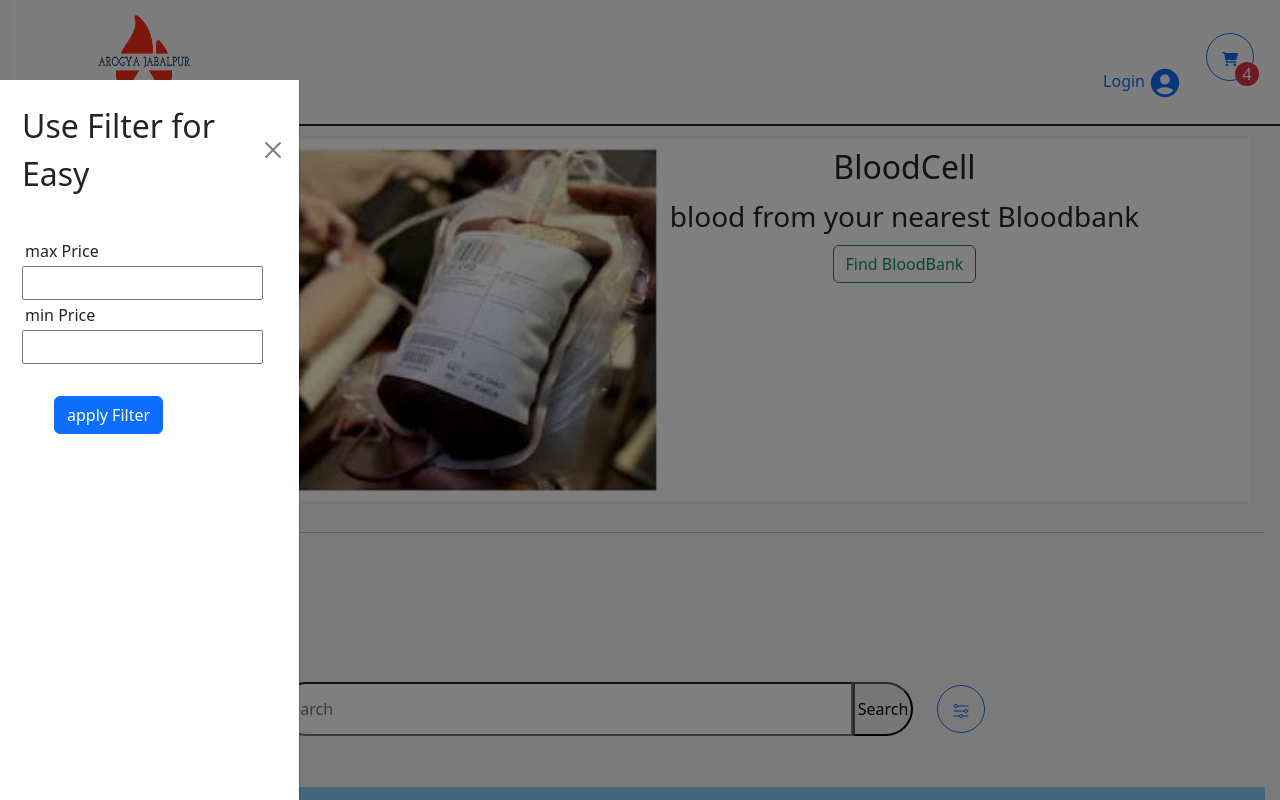
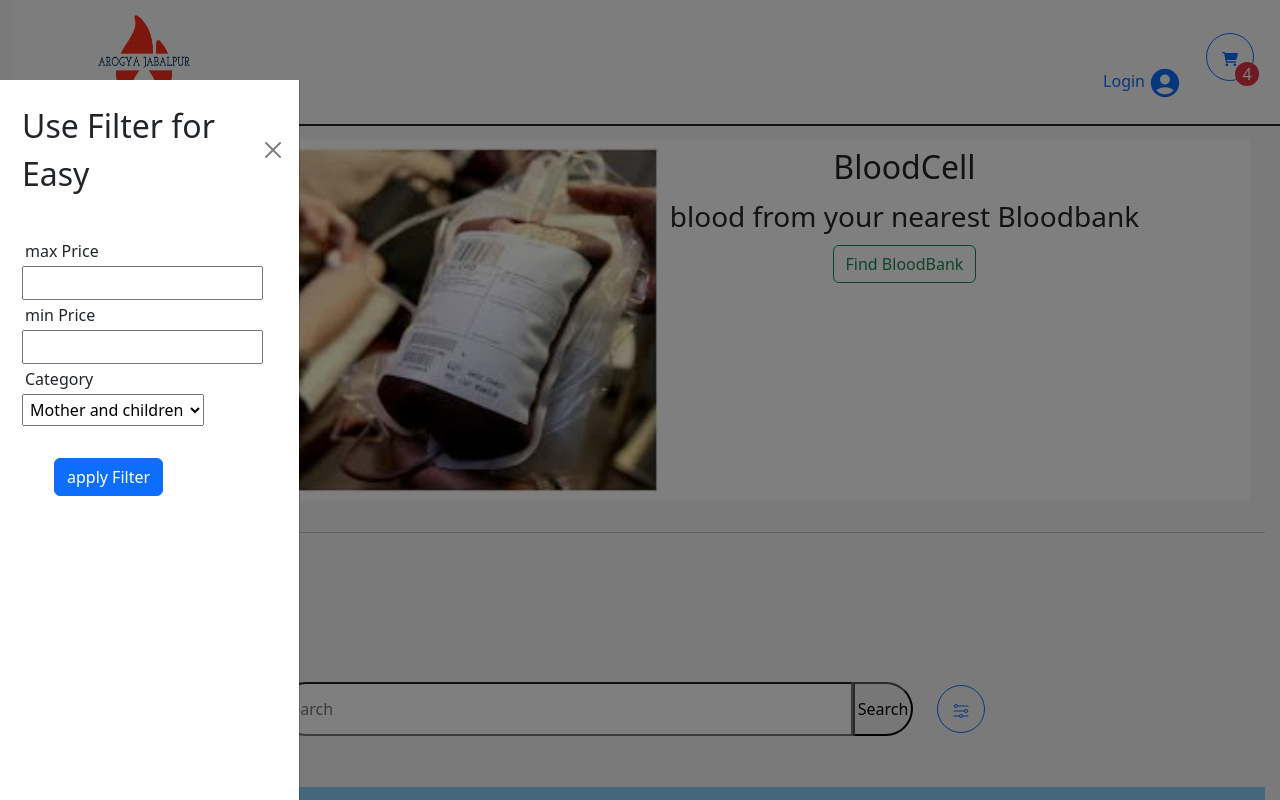
Before and after one commit to mohitdubey132/ArogayajabalpurFrontendV1, a React (Create React App) app in the folder front_end/: page / in a window 1280 px wide. Both pictures are taken after a click on the button 961 px from the left and 709 px from the top of the page. Shown: the top 800 px of the page. Built offline with nearby package versions, Linux system fonts and the light colour scheme.

Commit message:
11/05/2023  add add filter

```diff
--- a/front_end/src/components/Filters.jsx
+++ b/front_end/src/components/Filters.jsx
@@ -1,15 +1,15 @@
 import React, { useState } from 'react';
 import Button from 'react-bootstrap/Button';
 import Offcanvas from 'react-bootstrap/Offcanvas';
-import {useApplicationContext} from '../context'
+import { useApplicationContext } from '../context'
 
-const Filter = ({isOpen}) => {
-  const {closeFilter} = useApplicationContext();
+const Filter = ({ isOpen }) => {
+    const { closeFilter } = useApplicationContext();
     return (
         <>
-      <Offcanvas show={isOpen} onHide={closeFilter} placement="start" style={{width:"300px" ,height:"auto",top:"10%"}}>
+            <Offcanvas show={isOpen} onHide={closeFilter} placement="start" style={{ width: "300px", height: "auto", top: "10%" }}>
                 <Offcanvas.Header closeButton>
-          <Offcanvas.Title style={{fontSize:"2rem"}}>Use Filter for Easy</Offcanvas.Title>
+                    <Offcanvas.Title style={{ fontSize: "2rem" }}>Use Filter for Easy</Offcanvas.Title>
                 </Offcanvas.Header>
                 <Offcanvas.Body >
                     <form>
@@ -17,7 +17,12 @@ const Filter = ({isOpen}) => {
                         <input type="number" />
                         <label for='minimum Price' >min Price</label>
                         <input type="number" />
-            <Button type='submit' style={{margin:"2rem"}}>apply Filter</Button>
+                        <label for ='Category'>Category</label><br/>
+                        <select name='category'>
+                            <option value='Mother and children'>Mother and children</option>
+                            <option value='health care'>health care</option>
+                        </select>
+                        <Button type='submit' style={{ margin: "2rem" }}>apply Filter</Button>
                     </form>
                 </Offcanvas.Body>
             </Offcanvas>
```
Lines whose indentation alone changed are shown as unchanged.
